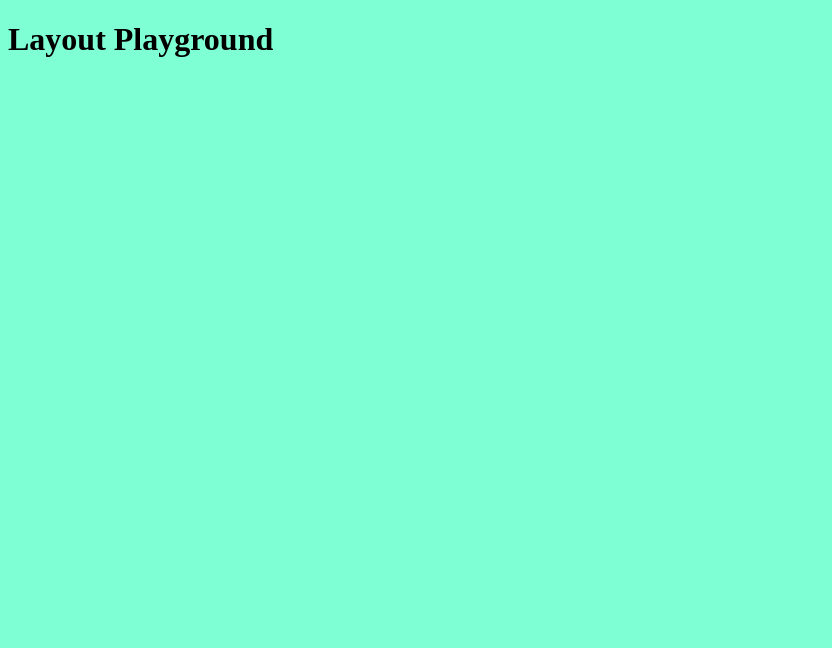
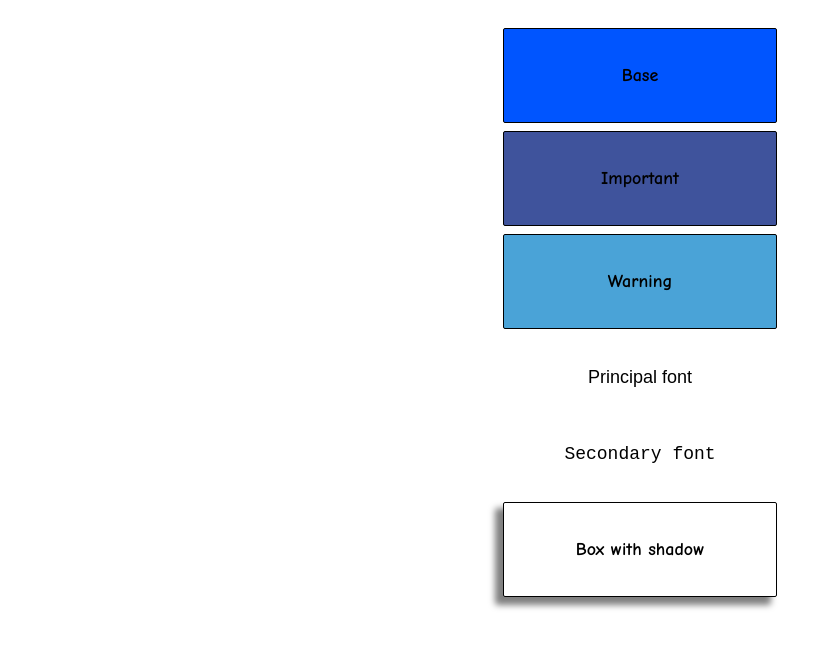
Before and after one commit to aimolina2/mfrontend-modulo1-laboratorio-basico, a website built with Vite: page ejercicio-2/index.html in a window 1280 px wide. Shown: the whole page, without its empty margins (0-832 px from the left). Built offline with nearby package versions, Linux system fonts and the light colour scheme.

Commit message:
ejercicio 2 ready

```diff
--- a/ejercicio-2/index.html
+++ b/ejercicio-2/index.html
@@ -1,4 +1,4 @@
-<!DOCTYPE html>
+<!doctype html>
 <html lang="en">
   <head>
     <meta charset="UTF-8" />
@@ -8,6 +8,15 @@
     <title>Layout Playground</title>
   </head>
   <body>
-    <h1>Layout Playground</h1>
+    <div class="container">
+      <div class="container-box">
+        <div class="box box-base"><span>Base</span></div>
+        <div class="box box-important"><span>Important</span></div>
+        <div class="box box-warning"><span>Warning</span></div>
+      </div>
+      <p class="principal-font">Principal font</p>
+      <p class="secondary-font">Secondary font</p>
+      <div class="box box-shadow"><span>Box with shadow</span></div>
+    </div>
   </body>
 </html>
--- a/ejercicio-2/mystyle.scss
+++ b/ejercicio-2/mystyle.scss
@@ -1,3 +1,60 @@
+@import "styleA";
+// @import "styleB";
+
 body {
-  background-color: aquamarine;
+  background-color: rgb(255, 255, 255);
 }
+
+.container {
+  display: flex;
+  flex-direction: column;
+  align-items: center;
+  gap: 20px;
+  padding: 20px;
+  font-size: 18px;
+
+  .box {
+    border-radius: $box-border-radius;
+    border: 1px solid rgb(0, 0, 0);
+    padding: 36px;
+    width: 200px;
+    display: flex;
+    justify-content: center;
+    align-items: center;
+
+    &.box {
+      font-family:
+        comic sans ms,
+        cursive,
+        sans-serif;
+      font-weight: bold;
+    }
+  }
+  .container-box {
+    display: flex;
+    flex-direction: column;
+    gap: 8px;
+  }
+}
+
+.box-base {
+  background-color: $color-base;
+}
+.box-important {
+  background-color: $color-important;
+}
+.box-warning {
+  background-color: $color-warning;
+}
+
+.principal-font {
+  font-family: $principal-font;
+}
+.secondary-font {
+  font-family: $secondary-font;
+}
+
+.box-shadow {
+  background-color: rgb(255, 255, 255);
+  box-shadow: $box-shadow;
+}
--- /dev/null
+++ b/ejercicio-2/styleA.scss
@@ -0,0 +1,7 @@
+$color-base: rgb(0, 85, 255);
+$color-important: rgb(63, 83, 156);
+$color-warning: rgb(74, 163, 215);
+$principal-font: "Arial", sans-serif;
+$secondary-font: "Courier New", monospace;
+$box-border-radius: 2px;
+$box-shadow: -7px 7px 6px 1px rgba(0, 0, 0.5, 0.5);
--- /dev/null
+++ b/ejercicio-2/styleB.scss
@@ -0,0 +1,7 @@
+$color-base: rgb(124, 207, 117);
+$color-important: rgb(64, 209, 148);
+$color-warning: rgb(141, 220, 198);
+$principal-font: helvetica, sans-serif;
+$secondary-font: cursive;
+$box-border-radius: 12px;
+$box-shadow: 7px 7px 6px 1px rgba(0, 0, 0.5, 0.5);
```
Also changed, not shown: ejercicio-2/readme.md.
